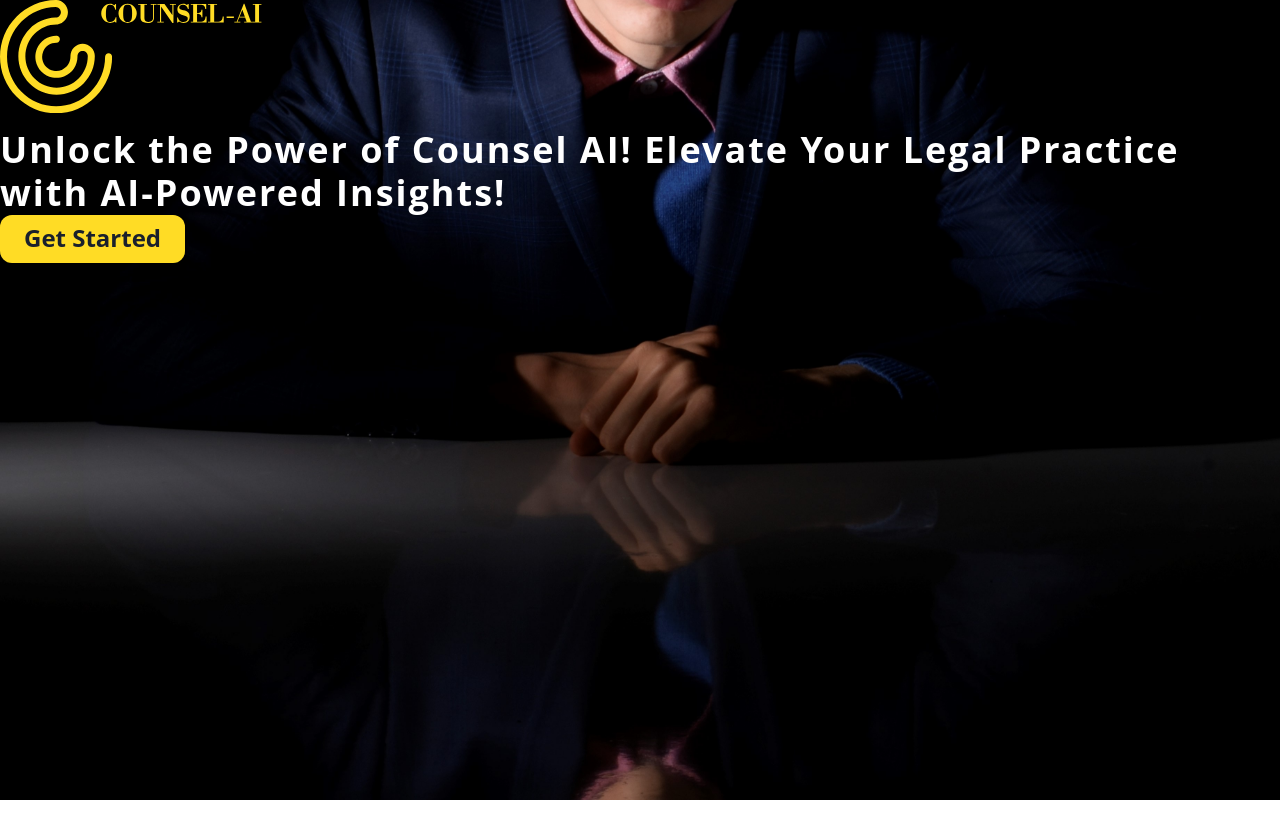
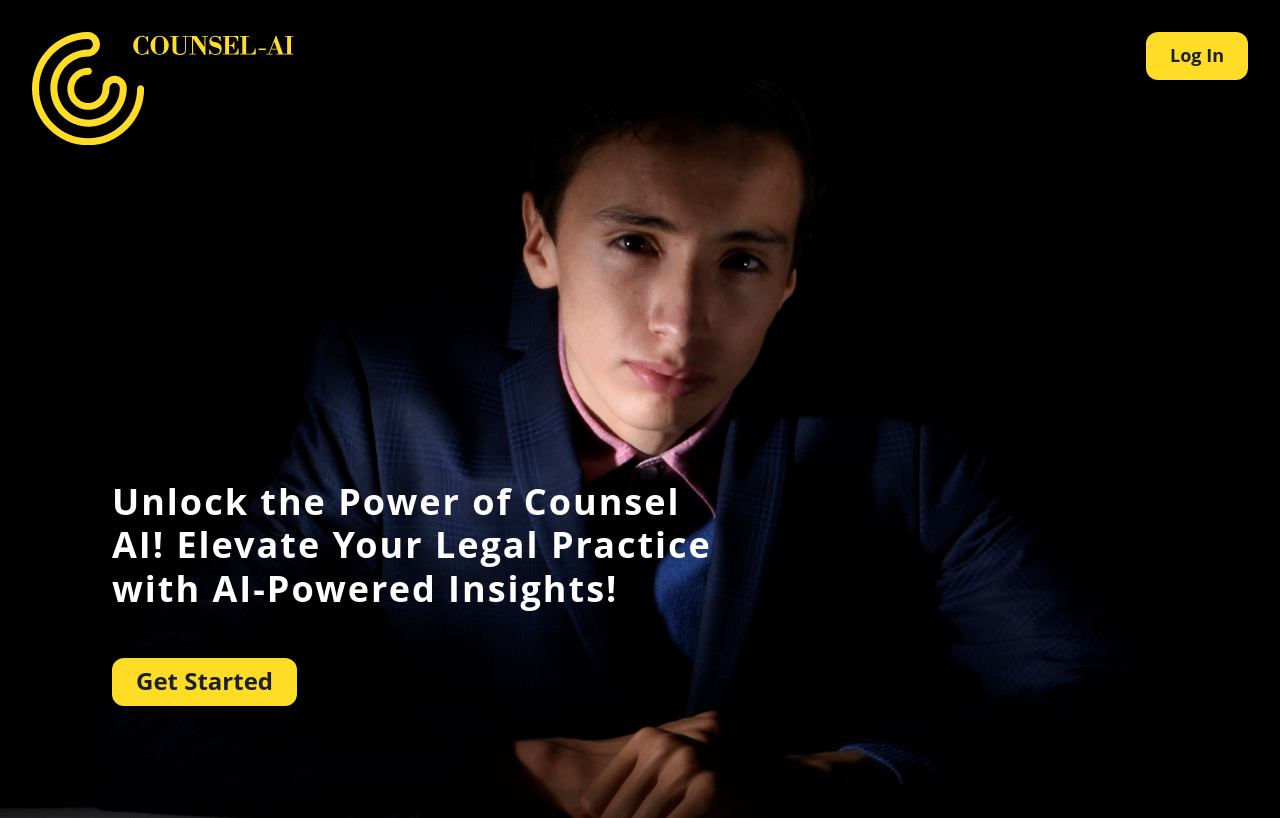
Before and after one commit to CounselAI/CounselAI-web, a React (Vite) app in the folder frontend/: page / in a window 1280 px wide. Built offline with nearby package versions, Linux system fonts and the light colour scheme.

Commit message:
changed design,worked on header and started other pages

```diff
--- a/frontend/package.json
+++ b/frontend/package.json
@@ -18,6 +18,7 @@
     "react": "^18.2.0",
     "react-dom": "^18.2.0",
     "react-router-dom": "^6.11.2",
+    "react-scroll": "^1.8.9",
     "vite-plugin-svgr": "^3.2.0"
   },
   "devDependencies": {
--- a/frontend/src/buttonTheme.js
+++ b/frontend/src/buttonTheme.js
@@ -1,10 +1,22 @@
 import {defineStyle,defineStyleConfig} from '@chakra-ui/react'
 
 const custom = defineStyle({
+    baseStyle:{
+        textShadow:'2px 2px 2px'
+    },
     border:'none',
     borderRadius:"12",
     fontWeight:"bold",
     backgroundColor:"#FFDC25",
+    _hover: {backgroundColor: "#e0c222"},
+
+    underline:{
+        _hover:{
+            textDecor:"underline"
+        }
+    }
+
+
 
 })
 
--- a/frontend/src/components/CallToAction/Cta.jsx
+++ b/frontend/src/components/CallToAction/Cta.jsx
@@ -1,15 +1,17 @@
-import { Heading,Button } from '@chakra-ui/react'
+import { Heading,Button,Box } from '@chakra-ui/react'
 import React from 'react'
 
 export default function Cta() {
   return (
     <>
+
     <Heading color={"white"}>Unlock the Power of Counsel AI!
         Elevate Your Legal Practice with AI-Powered
         Insights!
     </Heading>
-
+    <Box>
     <Button boxShadow={"md"} variant={"custom"} size={"lg"} fontSize={"24px"}>Get Started</Button>
+    </Box>
     </>
   )
 }
--- a/frontend/src/components/Header/Header.jsx
+++ b/frontend/src/components/Header/Header.jsx
@@ -1,4 +1,4 @@
-import { Box } from "@chakra-ui/react";
+import { Box,Button } from "@chakra-ui/react";
 import React from "react";
 
 import LogoIcon from "../LogoIcon";
@@ -7,8 +7,9 @@ export default function Header() {
   return (
     <>
       <nav>
-        <Box>
+        <Box display={"flex"} >
         <LogoIcon height={"100%"} width={"300px"}/>
+        <Button variant={"custom"}  size={"lg"} marginLeft={"auto"}>Log In </Button>
         </Box>
       </nav>
     </>
--- /dev/null
+++ b/frontend/src/components/SearchArea/SearchBar.jsx
@@ -0,0 +1,13 @@
+import React from 'react'
+import { Input,Heading,Box,Button } from '@chakra-ui/react';
+
+export default function SearchBar() {
+  return (
+    <>
+
+            <Heading color={"#ffdc25"}>Find Legal Data in an Instant</Heading>
+            <Input  fontSize={"18px"} color={"#ffdc25"} type='search' placeholder='Search'  maxW={"600px"} padding={"20px"} borderRadius={"12px"} border={"none"} backgroundColor={"rgba(255 ,255, 255, 0.7)"} _placeholder={{color:"black",opacity:"1"}}/>
+            <Button variant={"custom"} size={"lg"}>CounselQuery</Button>
+    </>
+  )
+}
--- a/frontend/src/layouts/RootLayout.jsx
+++ b/frontend/src/layouts/RootLayout.jsx
@@ -6,9 +6,11 @@ import styles from './RootLayout.module.css';
 export default function RootLayout( ) {
   return (
     <>
-      <Box className={styles.background}>
+      <Box className={styles.background} padding={"2em"}>
         <Header />
+        <Box margin={"20em 5em 5em 5em"}>
         <Outlet />
+        </Box>
       </Box>
     </>
   );
--- a/frontend/src/layouts/RootLayout.module.css
+++ b/frontend/src/layouts/RootLayout.module.css
@@ -1,8 +1,7 @@
 .background {
     background-image: url(../assets/backgroundimg.jpg);
     background-size: 100%;
-    background-repeat: no-repeat;
-    background-position: center;
+    background-repeat: repeat;
     min-height: 100vh;
 
 
--- a/frontend/src/pages/Home.jsx
+++ b/frontend/src/pages/Home.jsx
@@ -1,10 +1,16 @@
-import React from 'react'
-import Cta from '../components/CallToAction/Cta'
+import React from 'react';
+import Cta from '../components/CallToAction/Cta';
+import { Box,Container,Center } from "@chakra-ui/react";
+import SearchBar from '../components/SearchArea/SearchBar';
 
 export default function Home() {
   return (
     <>
+    <Box display={"flex"} flexDir={"column"} gap={"3em"} maxWidth={"600px"}>
     <Cta/>
+    </Box>
+
+
     </>
   )
 }
```
Also changed, not shown: frontend/src/components/SearchArea/SearchArea.jsx (added, +13 -0 lines), frontend/src/assets/newbgimg.png (added), 1 other file (tests, documents, lock files or other folders).
